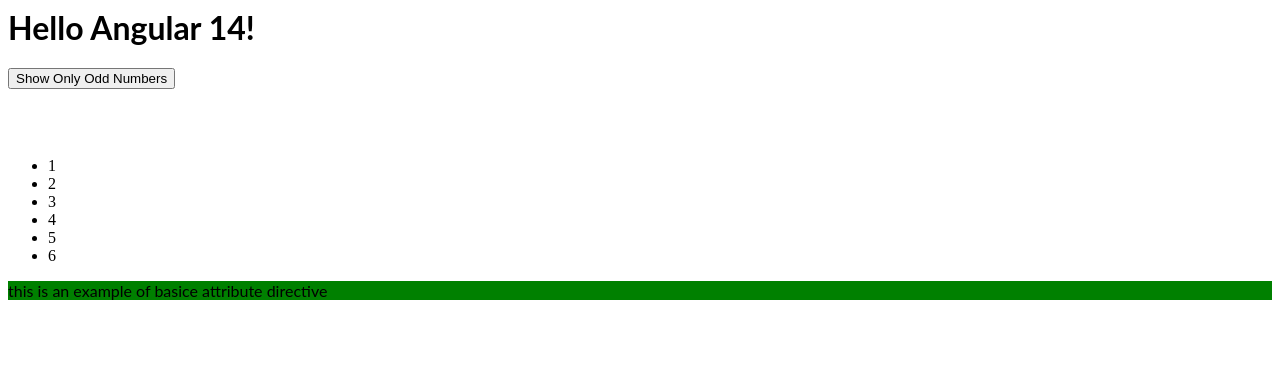
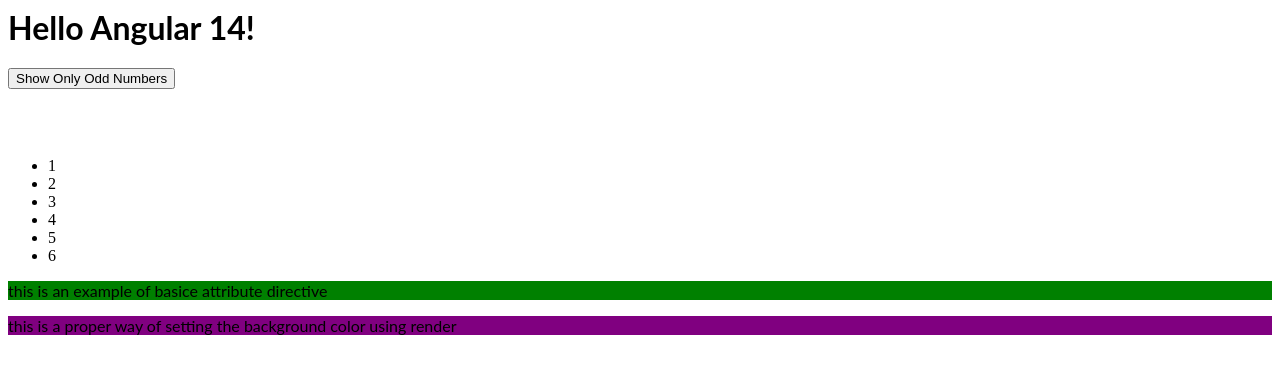
Before and after one commit to legend1910/Angular-Basics--BasicAtrributeDirective, an Angular app: page / in a window 1280 px wide. Shown: the top 374 px of the page. Built offline with nearby package versions, Linux system fonts and the light colour scheme.

Commit message:
using Render

```diff
--- a/src/app/app.component.html
+++ b/src/app/app.component.html
@@ -14,3 +14,5 @@
   </li>
 </ul>
 <p appHighlight> this is an example of basice attribute directive<p>
+
+  <p appBetterhighlighter> this is a proper way of setting the background color using render </p>
--- a/src/app/app.module.ts
+++ b/src/app/app.module.ts
@@ -5,10 +5,11 @@
 import { AppComponent } from './app.component';
 import { HelloComponent } from './hello.component';
 import { BasicHighlighter } from './basic-directive/basic-directive-highlighter';
+import { BetterhighlighterDirective } from './better-highlighter/betterhighlighter.directive';
 
 @NgModule({
   imports:      [ BrowserModule, FormsModule ],
-  declarations: [ AppComponent, HelloComponent,BasicHighlighter ],
+  declarations: [ AppComponent, HelloComponent,BasicHighlighter,BetterhighlighterDirective ],
   bootstrap:    [ AppComponent ]
 })
 export class AppModule {
--- a/src/app/basic-directive/basic-directive-highlighter.ts
+++ b/src/app/basic-directive/basic-directive-highlighter.ts
@@ -13,6 +13,8 @@
 
 ngOnInit()
 {
+  //Note: It's not a good practice to directly acess your elements
+
 this.element.nativeElement.style.backgroundColor='green';
 }
 }
--- /dev/null
+++ b/src/app/better-highlighter/betterhighlighter.directive.ts
@@ -0,0 +1,13 @@
+import { Directive, ElementRef, OnInit, Renderer2 } from '@angular/core';
+
+@Directive({
+  selector: '[appBetterhighlighter]'
+})
+export class BetterhighlighterDirective implements OnInit {
+
+  constructor( private element:ElementRef, private render:Renderer2) { }
+ngOnInit()
+{
+  this.render.setStyle(this.element.nativeElement,'backgroundColor','purple');
+}
+}
```
